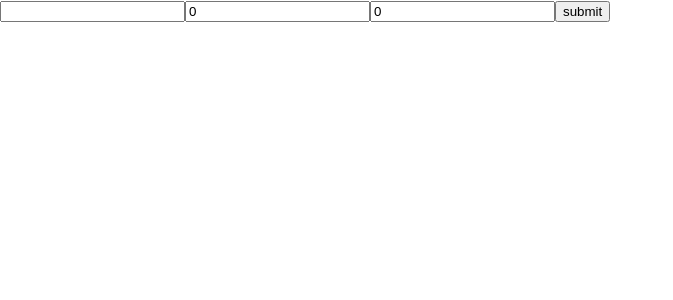
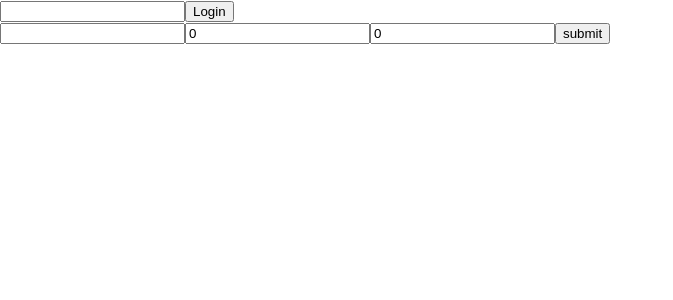
Before and after one commit to H2izE/sendbox-app, a React (Create React App) app: page /products/new in a window 1280 px wide. Shown: the top 300 px of the page, without its empty margins (0-673 px from the left). Built offline with nearby package versions, Linux system fonts and the light colour scheme.

Commit message:
users 만들기

```diff
--- a/src/App.js
+++ b/src/App.js
@@ -1,6 +1,7 @@
 import { Route, Routes } from "react-router";
 import EditProduct from "./EditProduct";
 import Landing from "./Landing";
+import Login from "./Login";
 import NewProduct from "./NewProduct";
 import { Product } from "./Product";
 import { Products } from "./Products";
@@ -8,14 +9,16 @@ import { Products } from "./Products";
 
 function App() {
   return (
+    <>
+      <Login />
       <Routes>
         <Route path='/' element={<Landing />} />
         <Route path='/products/new' element={<NewProduct />} />
         <Route path='/products' element={<Products />} />
         <Route path='/products/:id/edit' element={<EditProduct />} />
         <Route path='/products/:id' element={<Product />} />
-
       </Routes>
+    </>
   );
 }
 
--- /dev/null
+++ b/src/Login.js
@@ -0,0 +1,52 @@
+import { useEffect, useState } from "react";
+
+const Login = () => {
+    const [user, setUser] = useState();
+    const [userInfo, setUserInfo] = useState(null);
+    const [error, setError] = useState(null);
+
+    const clickHandler = () => {
+        fetch(`http://localhost:8080/users/`, {
+            method: 'POST',
+            body: JSON.stringify({ nickname: user }),
+            headers: { 'Content-Type': 'application/app' }
+        })
+            .then((res) => {
+                console.log(res);
+                if (!res.ok) {
+                    throw new Error(res.statusText);
+                }
+                return res.json();
+            })
+            .then((data) => {
+                console.log(data);
+                setUserInfo(data);
+            })
+            .catch((error) => {
+                console.dir(error);
+                setError(error.message);
+            });
+    };
+    if (userInfo) {
+        return (
+            <div>
+                <span>{userInfo.id}</span>
+                <span>:</span>
+                <span>{userInfo.nickname}</span>
+            </div>
+        );
+    }
+
+    return (
+        <>
+            <div>
+                <input value={user} onChange={e => setUser(e.target.value)} />
+                <button onClick={clickHandler}>Login</button>
+            </div>
+            {error ? { error } : null}
+        </>
+    )
+
+}
+
+export default Login;
```
Also changed, not shown: 1 other file (tests, documents, lock files or other folders). Lines whose indentation alone changed are shown as unchanged.
